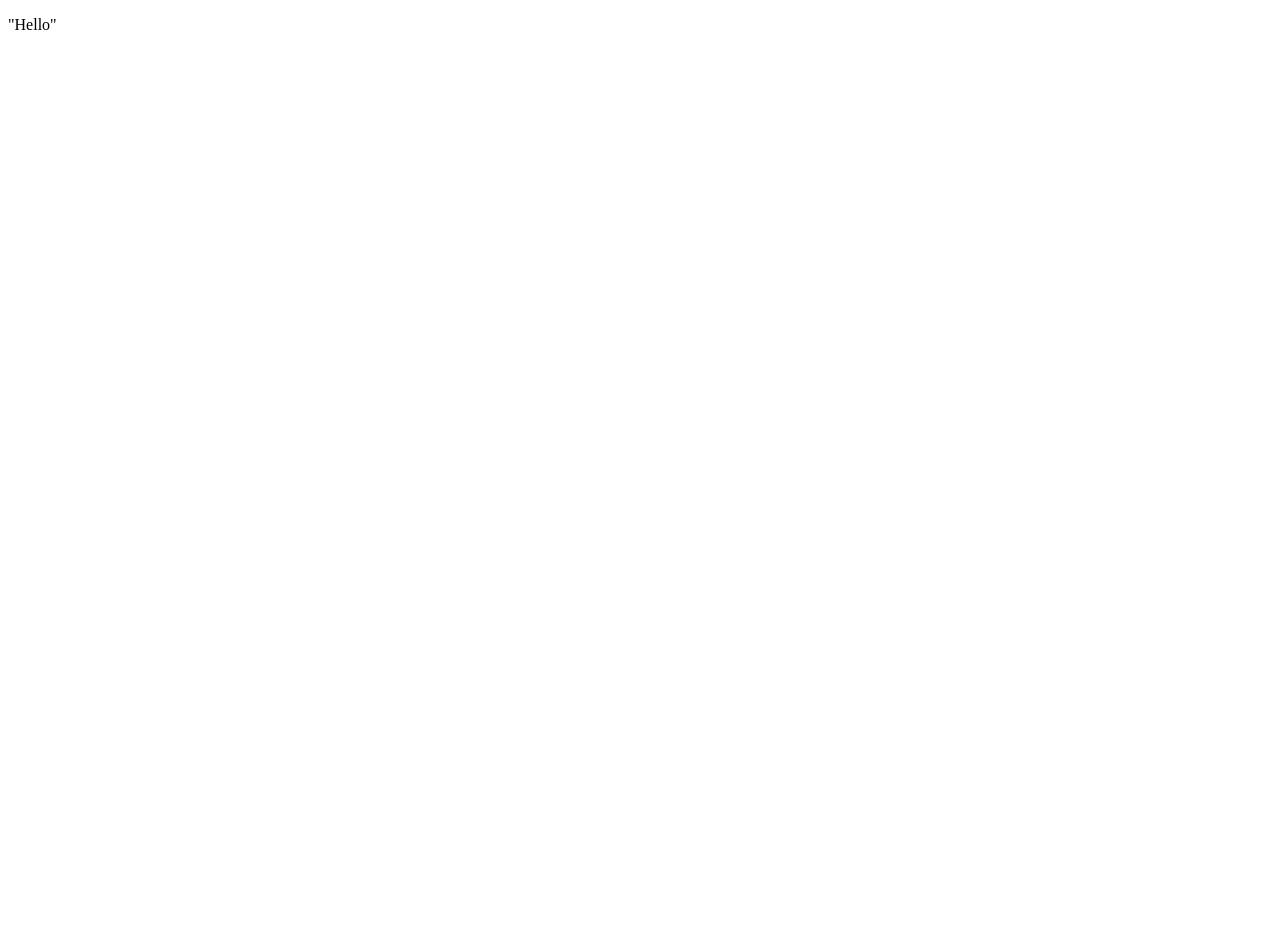
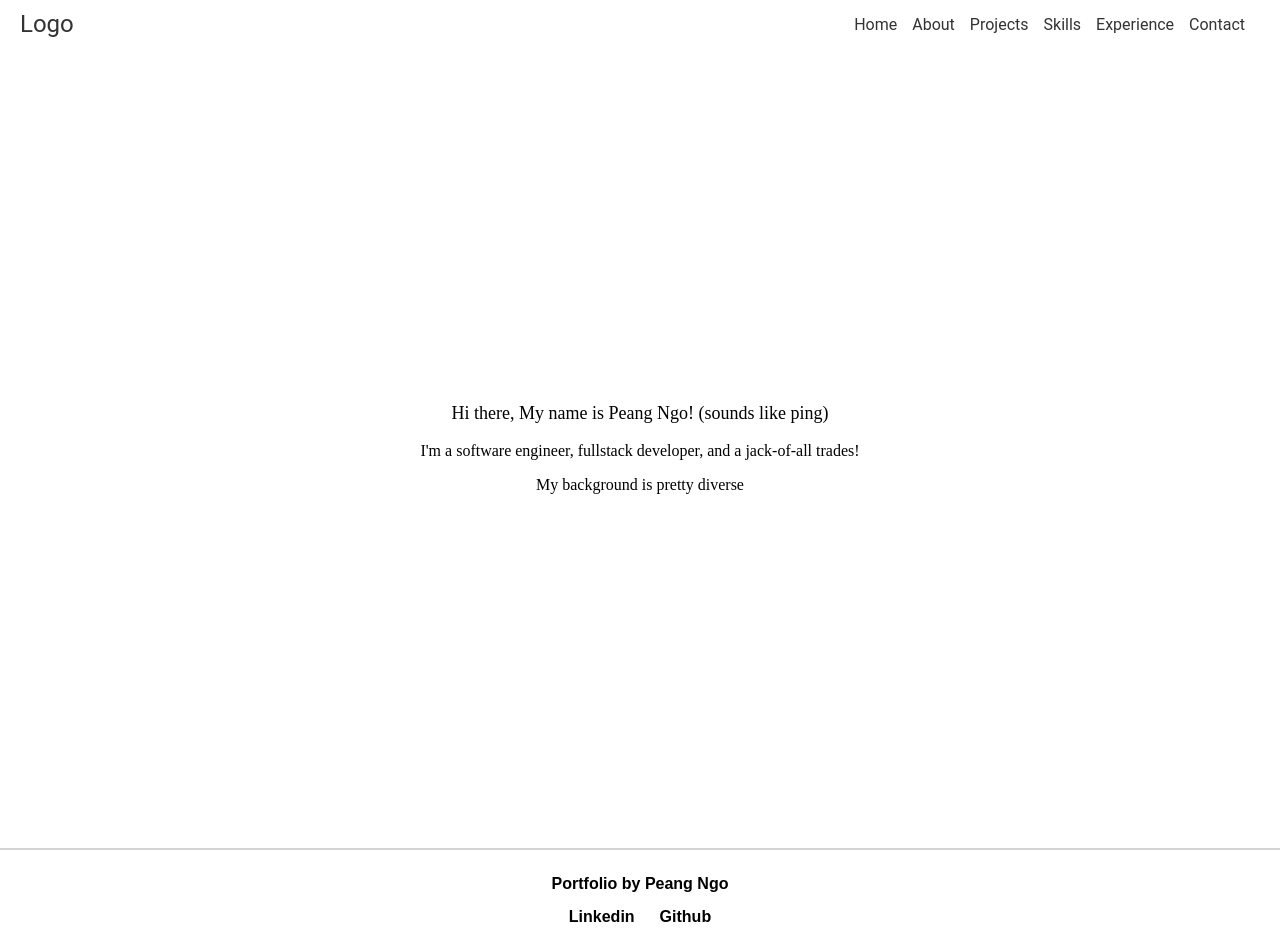
Before and after one commit to pingno/Show, a React (Create React App) app in the folder show/: page / in a window 1280 px wide. Before the commit the page ends 800 px from the top, so only its background shows below. Built offline with nearby package versions, Linux system fonts and the light colour scheme.

Commit message:
header home component start

```diff
--- a/show/package.json
+++ b/show/package.json
@@ -8,6 +8,7 @@
     "@testing-library/user-event": "^13.5.0",
     "react": "^18.3.1",
     "react-dom": "^18.3.1",
+    "react-router-dom": "^6.23.1",
     "react-scripts": "5.0.1",
     "web-vitals": "^2.1.4"
   },
--- a/show/src/App.js
+++ b/show/src/App.js
@@ -1,11 +1,36 @@
+import React from 'react';
+import { BrowserRouter as Router, Routes, Route } from 'react-router-dom';
 
+import Navigation from "./components/Navigation";
+import Footer from "./components/Footer";
+import Home from "./components/Home";
+// import About from "./components/About";
+// import Projects from "./components/Projects";
+// import Skills from "./components/Skills";
+// import Experience from "./components/Experience";
+// import Contact from "./components/Contact";
 
-function App() {
+const App = () => {
   return (
-    <div className="App">
-      <p>"Hello"</p>
-    </div>
+    <Router>
+      <div>
+        <Navigation />
+
+        {/* Define your routes using Routes */}
+        <Routes>
+          <Route path="/" element={<Home />} />
+          {/* Add other routes here */}
+          {/* <Route path="/about" element={<About />} />
+          <Route path="/projects" element={<Projects />} />
+          <Route path="/skills" element={<Skills />} />
+          <Route path="/experience" element={<Experience />} />
+          <Route path="/contact" element={<Contact />} /> */}
+        </Routes>
+
+        <Footer />
+      </div>
+    </Router>
   );
-}
+};
 
 export default App;
--- /dev/null
+++ b/show/src/components/Footer/Footer.css
@@ -0,0 +1,36 @@
+.footer-container{
+    display: flex;
+    flex-direction: column;
+    justify-content: center;
+    align-items: center;
+
+    background-color: rgba(255, 255, 255, 0.425);
+    height: 100px;
+
+    /* padding-top: 20px; */
+    border-top: 2px solid lightgrey;
+
+    bottom: 0;
+
+
+
+}
+
+.footer-container > div{
+    font-family: Arial, Helvetica, sans-serif;
+    font-weight: bold;
+    padding-bottom: 25p;
+}
+
+.footer-link{
+    text-decoration: none;
+    color: black;
+    cursor: pointer;
+}
+
+
+
+
+body{
+    margin: 0px;
+}
--- /dev/null
+++ b/show/src/components/Footer/index.js
@@ -0,0 +1,43 @@
+import React from 'react';
+import './Footer.css'
+import { Link } from "react-router-dom";
+
+function Footer(){
+
+
+    return (
+        <>
+
+        <div className="footer-container">
+
+            <div style={{paddingBottom: "15px"}}>
+                Portfolio by Peang Ngo
+                </div>
+
+<div>
+            <a href="https://www.linkedin.com/in/peang-ngo-840860112/" className="footer-link">
+             <i className="fa-brands fa-linkedin"></i>
+             Linkedin
+            </a>
+
+             <a href="https://github.com/pingno" className="footer-link" style={{paddingLeft: "25px"}}>
+             <i className="fa-brands fa-github"></i>
+                Github
+             </a>
+
+             {/* <a href="https://github.com/pingno/Capstone-Project" className="footer-link" style={{paddingLeft: "25px"}}>
+             <i class="fa-solid fa-code-commit"></i>
+                Repo
+             </a> */}
+
+
+</div>
+
+        </div>
+
+        </>
+    )
+
+}
+
+export default Footer
--- /dev/null
+++ b/show/src/components/Home/Home.css
@@ -0,0 +1,35 @@
+/* Home.css */
+
+.home-container {
+    display: flex;
+    justify-content: center;
+    align-items: center;
+    height: 100vh;
+  }
+
+  .center-column {
+    text-align: center;
+  }
+
+  .profile-image {
+    width: 150px; /* Adjust the size as needed */
+    height: 150px;
+    border-radius: 50%; /* Make it circular */
+  }
+
+  .description {
+    margin-top: 20px;
+    font-size: 18px;
+  }
+
+  .tech-stacks {
+    margin-top: 20px;
+    display: flex;
+    justify-content: center;
+  }
+
+  .tech-stack-icon {
+    width: 50px; /* Adjust the size as needed */
+    height: 50px;
+    margin: 0 10px; /* Adjust the spacing between icons */
+  }
--- /dev/null
+++ b/show/src/components/Home/index.js
@@ -0,0 +1,31 @@
+import React from 'react';
+import './Home.css';
+
+// Add imports for other tech stack images as needed
+
+const Home = () => {
+  return (
+    <div className="home-container">
+      {/* Centered column */}
+      <div className="center-column">
+        {/* Circle image of you */}
+        {/* <img src={profileImage} alt="Profile" className="profile-image" /> */}
+
+        {/* Text description */}
+        <p className="description">Hi there, My name is Peang Ngo! (sounds like ping)</p>
+        <p>I'm a software engineer, fullstack developer, and a jack-of-all trades!</p>
+        <p>My background is pretty diverse</p>
+
+        {/* Tech stacks */}
+        <div className="tech-stacks">
+          {/* <img src={htmlIcon} alt="HTML" className="tech-stack-icon" />
+          <img src={cssIcon} alt="CSS" className="tech-stack-icon" />
+          <img src={jsIcon} alt="JavaScript" className="tech-stack-icon" /> */}
+          {/* Add more tech stack images here */}
+        </div>
+      </div>
+    </div>
+  );
+};
+
+export default Home;
--- /dev/null
+++ b/show/src/components/Navigation/Navigation.css
@@ -0,0 +1,84 @@
+/* Navigation.css */
+
+.navbar {
+    background-color: #fff; /* white background */
+    padding: 10px 20px;
+    display: flex;
+    justify-content: space-between;
+  }
+
+  .left-column, .middle-column, .right-column {
+    display: flex;
+    align-items: center;
+  }
+
+  .logo {
+    color: #333; /* dark text color */
+    text-decoration: none;
+    font-size: 24px;
+    font-family: 'Roboto', sans-serif; /* modern font */
+  }
+
+  .navbar-nav {
+    list-style-type: none;
+    margin: 0;
+    padding: 0;
+    display: flex;
+  }
+
+  .nav-item {
+    margin-right: 15px;
+  }
+
+  .nav-link, .dropdown-toggle {
+    color: #333; /* dark text color */
+    text-decoration: none;
+    font-size: 16px;
+    transition: color 0.3s ease, transform 0.2s ease, font-weight 0.2s ease; /* added transform and font-weight transition */
+    font-family: 'Roboto', sans-serif; /* modern font */
+  }
+
+  .nav-link:hover, .dropdown-toggle:hover {
+    color: #6c757d; /* lighter text color on hover */
+    transform: scale(1.05); /* slightly larger on hover */
+    font-weight: bold; /* slightly bolder on hover */
+  }
+
+  /* Dropdown menu styles */
+  .dropdown {
+    position: relative;
+  }
+
+  .dropdown-toggle {
+    background: none;
+    border: none;
+    cursor: pointer;
+    padding: 0;
+  }
+
+  .dropdown-menu {
+    position: absolute;
+    top: 100%;
+    left: 0;
+    background-color: #fff; /* white background */
+    padding: 10px;
+    border-radius: 4px;
+    display: none;
+    box-shadow: 0 2px 4px rgba(0,0,0,0.1); /* add shadow for depth */
+  }
+
+  .dropdown-menu.show {
+    display: block;
+  }
+
+  .dropdown-item {
+    color: #333; /* dark text color */
+    text-decoration: none;
+    display: block;
+    padding: 5px 0;
+    font-family: 'Roboto', sans-serif; /* modern font */
+  }
+
+  .dropdown-item:hover {
+    background-color: #f0f0f0; /* lighter background on hover */
+  }
--- /dev/null
+++ b/show/src/components/Navigation/index.js
@@ -0,0 +1,47 @@
+import React from 'react';
+import { Link } from 'react-router-dom';
+import './Navigation.css';
+
+const Navigation = () => {
+  return (
+    <nav className="navbar">
+      <div className="left-column">
+        {/* You can place your logo or site name here */}
+        <Link to="/" className="logo">Logo</Link>
+      </div>
+      <div className="middle-column"></div>
+      <div className="right-column">
+        {/* Main navigation links */}
+        <ul className="navbar-nav">
+          <li className="nav-item">
+            <Link to="/" className="nav-link">Home</Link>
+          </li>
+          <li className="nav-item">
+            <Link to="/about" className="nav-link">About</Link>
+          </li>
+          <li className="nav-item">
+            {/* Example of a dropdown menu */}
+            <div className="dropdown">
+              <button className="dropdown-toggle">Projects</button>
+              <div className="dropdown-menu">
+                <Link to="/projects/project1" className="dropdown-item">Project 1</Link>
+                <Link to="/projects/project2" className="dropdown-item">Project 2</Link>
+              </div>
+            </div>
+          </li>
+          <li className="nav-item">
+            <Link to="/skills" className="nav-link">Skills</Link>
+          </li>
+          <li className="nav-item">
+            <Link to="/experience" className="nav-link">Experience</Link>
+          </li>
+          <li className="nav-item">
+            <Link to="/contact" className="nav-link">Contact</Link>
+          </li>
+        </ul>
+      </div>
+    </nav>
+  );
+};
+
+export default Navigation;
--- a/show/src/index.js
+++ b/show/src/index.js
@@ -2,6 +2,8 @@ import React from 'react';
 import ReactDOM from 'react-dom/client';
 import './index.css';
 import App from './App';
+
+
 
 
 const root = ReactDOM.createRoot(document.getElementById('root'));
```
Also changed, not shown: show/src/components/header/header.css (deleted), show/src/components/header/header.js (deleted), 1 other file (tests, documents, lock files or other folders).
